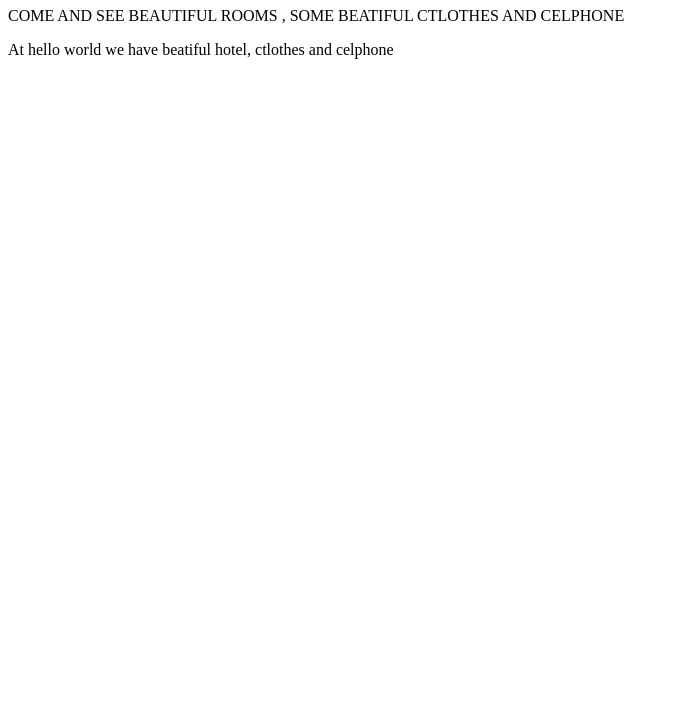
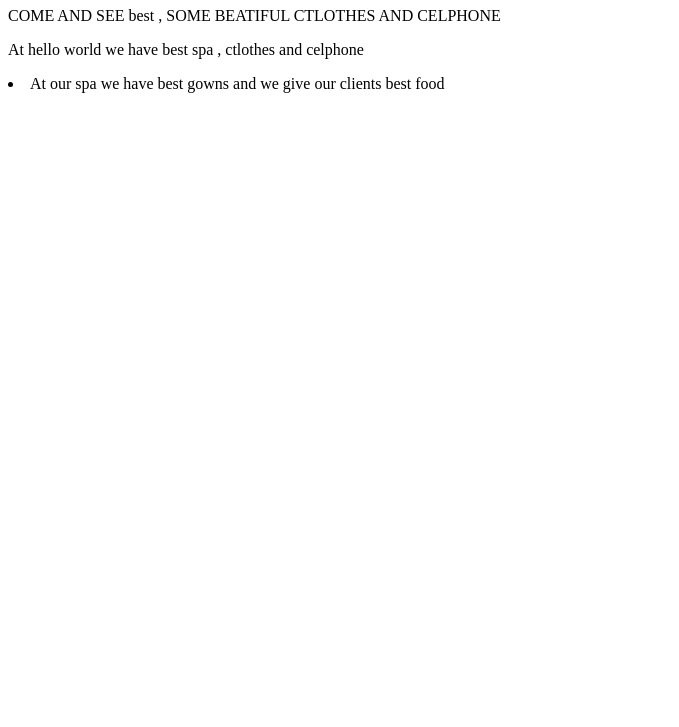
Before and after one commit to lebohangmanoko49/CLAG-Project, a plain HTML site: page index.html in a window 1280 px wide. Shown: the part 73-800 px from the top of the page, without its empty margins (0-679 px from the left). Drawn offline with Linux system fonts and the light colour scheme.

Commit message:
i added what we do at spa

```diff
--- a/index.html
+++ b/index.html
@@ -7,7 +7,8 @@
   <body>
 <h1>Hello world</h1>
 
-<p>COME AND SEE BEAUTIFUL ROOMS , SOME BEATIFUL CTLOTHES AND CELPHONE</p>
-<p>At hello world we have beatiful hotel, ctlothes and celphone </p>
+<p>COME AND SEE best  , SOME BEATIFUL CTLOTHES AND CELPHONE</p>
+<p>At hello world we have best spa , ctlothes and celphone </p>
+<li>At our spa we have best gowns and we give our clients best food</li>
   </body>
 </html>
```
